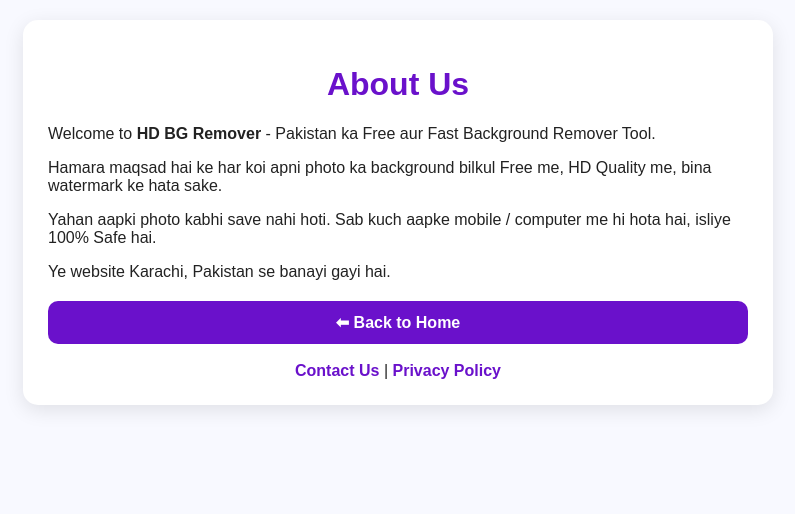
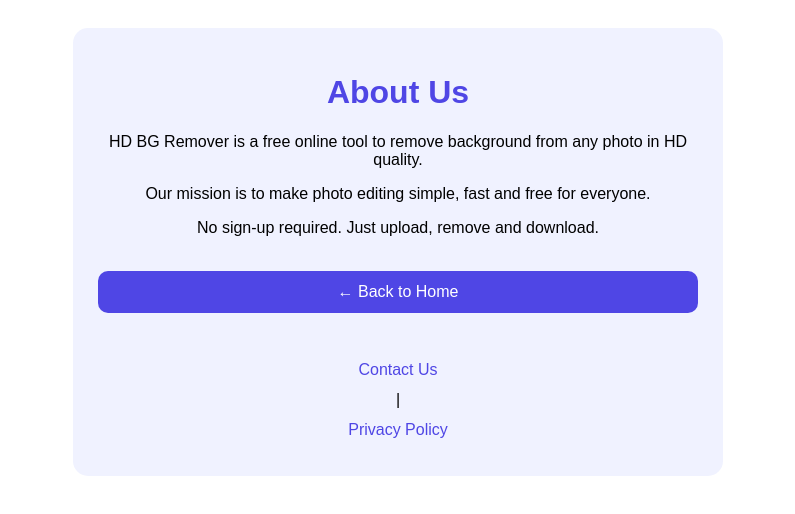
Before and after one commit to usman-hd/hd-bg-remover, a plain HTML site: page about.html in a window 1280 px wide. Shown: the whole page, without its empty margins (242-1037 px from the left). Drawn offline with Linux system fonts and the light colour scheme.

Commit message:
Revamp About Us page layout and content
Updated the About Us page with new content and styling.

```diff
--- a/about.html
+++ b/about.html
@@ -1,26 +1,11 @@
 <!DOCTYPE html>
-<html lang="en">
-<head>
-<meta charset="UTF-8">
-<meta name="viewport" content="width=device-width, initial-scale=1.0">
-<title>About Us - HD BG Remover</title>
-<style>
-body{font-family:Arial,sans-serif;background:#f8f9ff;margin:0;padding:20px;color:#222}
-.box{max-width:700px;background:white;margin:auto;padding:25px;border-radius:15px;box-shadow:0 5px 20px rgba(0,0,0,0.1)}
-h1{color:#6a11cb;text-align:center}
-a{color:#6a11cb;text-decoration:none;font-weight:bold}
-.btn{display:block;text-align:center;background:#6a11cb;color:white;padding:12px;border-radius:10px;margin-top:20px}
-</style>
-</head>
-<body>
-<div class="box">
-<h1>About Us</h1>
-<p>Welcome to <b>HD BG Remover</b> - Pakistan ka Free aur Fast Background Remover Tool.</p>
-<p>Hamara maqsad hai ke har koi apni photo ka background bilkul Free me, HD Quality me, bina watermark ke hata sake.</p>
-<p>Yahan aapki photo kabhi save nahi hoti. Sab kuch aapke mobile / computer me hi hota hai, isliye 100% Safe hai.</p>
-<p>Ye website Karachi, Pakistan se banayi gayi hai.</p>
-<a class="btn" href="index.html">⬅ Back to Home</a>
-<br><center><a href="contact.html">Contact Us</a> | <a href="privacy.html">Privacy Policy</a></center>
-</div>
-</body>
-</html>
+<html><head><title>About Us - HD BG Remover</title>
+<style>body{font-family:Arial;text-align:center;padding:20px}div{max-width:600px;margin:auto;background:#f0f2ff;padding:25px;border-radius:15px}a{background:#4f46e5;color:white;padding:12px 20px;text-decoration:none;border-radius:10px;display:block}</style>
+</head><body><div>
+<h1 style="color:#4f46e5">About Us</h1>
+<p>HD BG Remover is a free online tool to remove background from any photo in HD quality.</p>
+<p>Our mission is to make photo editing simple, fast and free for everyone.</p>
+<p>No sign-up required. Just upload, remove and download.</p><br>
+<a href="index.html">← Back to Home</a><br><br>
+<a href="contact.html" style="background:none;color:#4f46e5">Contact Us</a> | <a href="privacy.html" style="background:none;color:#4f46e5">Privacy Policy</a>
+</div></body></html>
```
